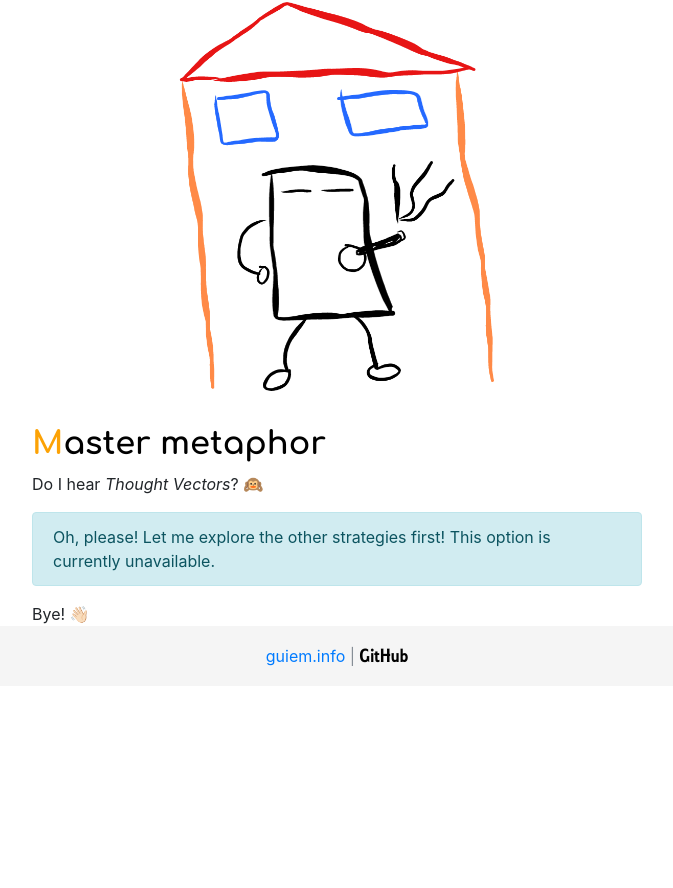
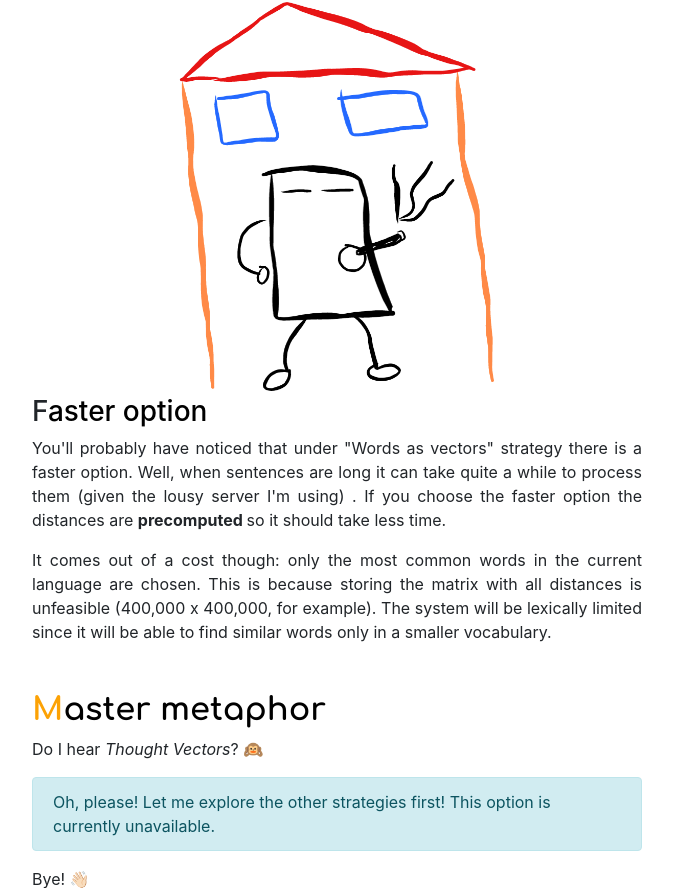
Before and after one commit to guiem/metaphor, a Django app: page /strategies/ in a window 1280 px wide. Shown: the part 1400-2288 px from the top of the page, without its empty margins (303-976 px from the left). Before the commit the page ends 2066 px from the top, so only its background shows below. Run offline with Django 3.2, Linux system fonts and the light colour scheme; parts of the project's set-up code (start-up, migrations or seed data) failed here and were passed over; some libraries are stand-ins or nearby versions.

Commit message:
New strategy that computes similarities before hand (most common words only)

```diff
--- a/metaphor/static/css/base.css
+++ b/metaphor/static/css/base.css
@@ -20,6 +20,9 @@ hr {
     border-color: white;
 }
 
+.horizon-margin10 {
+    margin-left:10px !important;
+}
 
 @media screen and (min-width: 768px) {
     .container[name=blog] {
--- a/metaphor/templates/strategies.html
+++ b/metaphor/templates/strategies.html
@@ -89,6 +89,19 @@
                 <div class="row justify-content-center">
                     <img class="img-responsive w-50 h-50" src="/static/img/door_man.png"/>
                 </div>
+                <h3>F<font color="black">aster option</font></h3>
+                <p class="text-justify">
+                    You'll probably have noticed that under "Words as vectors" strategy there is a faster option. Well,
+                    when sentences are long it can take quite a while to process them (given the lousy server I'm using)
+                    . If you choose the faster option the distances are <span class="font-weight-bold">precomputed
+                    </span> so it should take less time.
+                </p>
+                <p class="text-justify">
+                    It comes out of a cost though: only the most common words in the current language are chosen. This
+                    is because storing the matrix with all distances is unfeasible (400,000 x 400,000, for example).
+                    The system will be lexically limited since it will be able to find similar words only in a smaller
+                    vocabulary.
+                </p>
             </div>
             <h2>M<font color="black">aster metaphor</font></h2>
             <div>
--- a/metaphor/views.py
+++ b/metaphor/views.py
@@ -46,14 +46,14 @@ def is_a_metaphor(sentence_text):
     return ' '.join([j for i in zip(metaphors, connectors) for j in i][:-1])+"."
 
 
-def word2vec_substitution(sentence_text, level=1, num_neighbors=5, emb_info={}):
+def word2vec_substitution(sentence_text, level=1, num_neighbors=5, fast_desired=False, emb_info={}):
     if not emb_info:
         emb_path = os.path.join(BASE_DIR, 'data/glove.6B/glove.6B.50d.txt')
-        emb_info = {'glove.6B.50d': {'path': emb_path, 'dim':50}}
+        emb_info = {'glove.6B.50d': {'path': emb_path, 'dim':50, 'similarities_dim': 2000}}
     e = Embeddings('Embeddings', emb = emb_info)
     words_tagged = get_PoS(sentence_text, PoS = {'NOUN', 'ADJ', 'ADV'})
     words = [w for w, tag in words_tagged]
-    closest_n = e.closest_n(words, num_neighbors)
+    closest_n = e.closest_n(words, num_neighbors, fast_desired=fast_desired)
     for w, closest in closest_n.items():
         substitute = closest[np.random.randint(0, len(closest))]
         sentence_text = re.sub(r"\b{}\b".format(w), substitute[0], sentence_text)
@@ -69,6 +69,8 @@ def create_metaphor(sentence_text, strategy="is_a-random"):
         return is_a_metaphor(sentence_text)
     elif strategy == "word2vec_subst":
         return word2vec_substitution(sentence_text)
+    elif strategy == "word2vec_subst_fast":
+        return word2vec_substitution(sentence_text, fast_desired=True)
     else:
         pass
     return ""
```
Also changed, not shown: metaphor/ai/embeddings.py (+26 -5 lines), metaphor/templates/homepage.html (+7 -1 lines), metaphor/tests/tests.py (+12 -0 lines).
